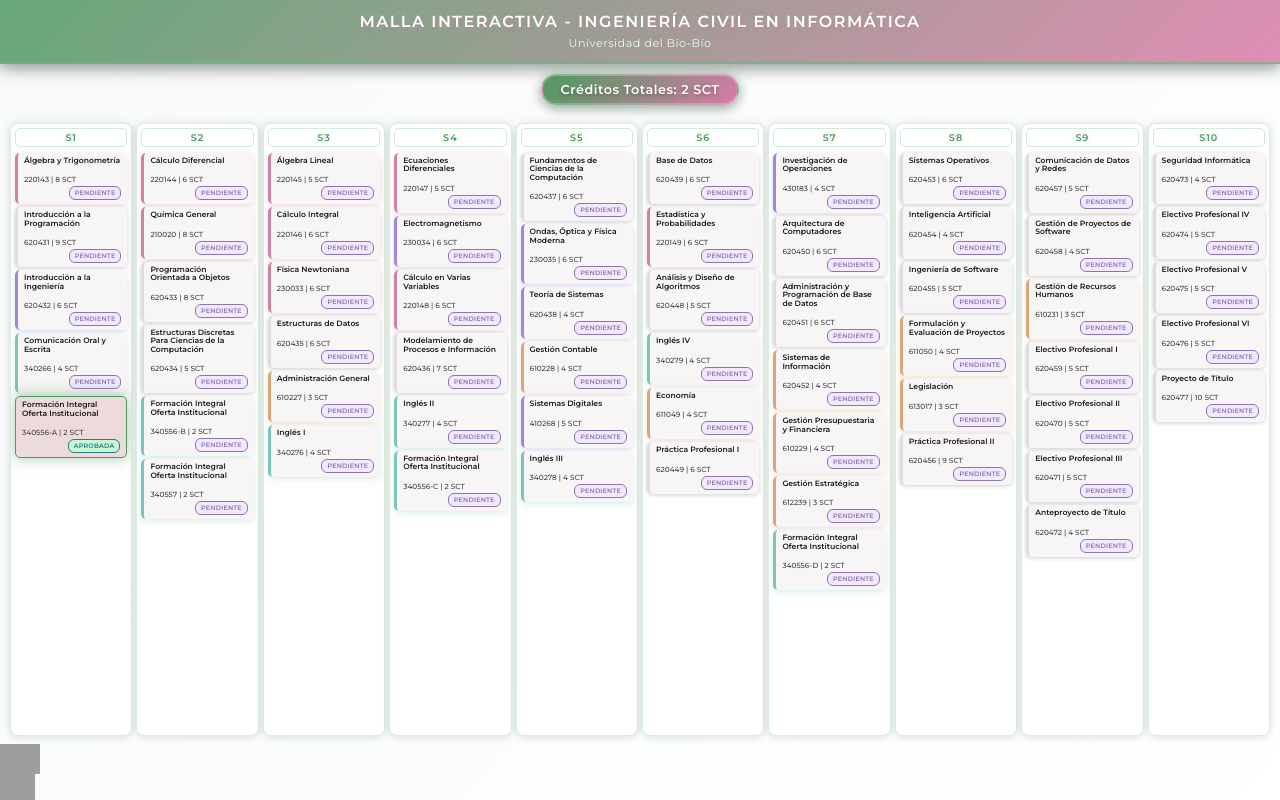
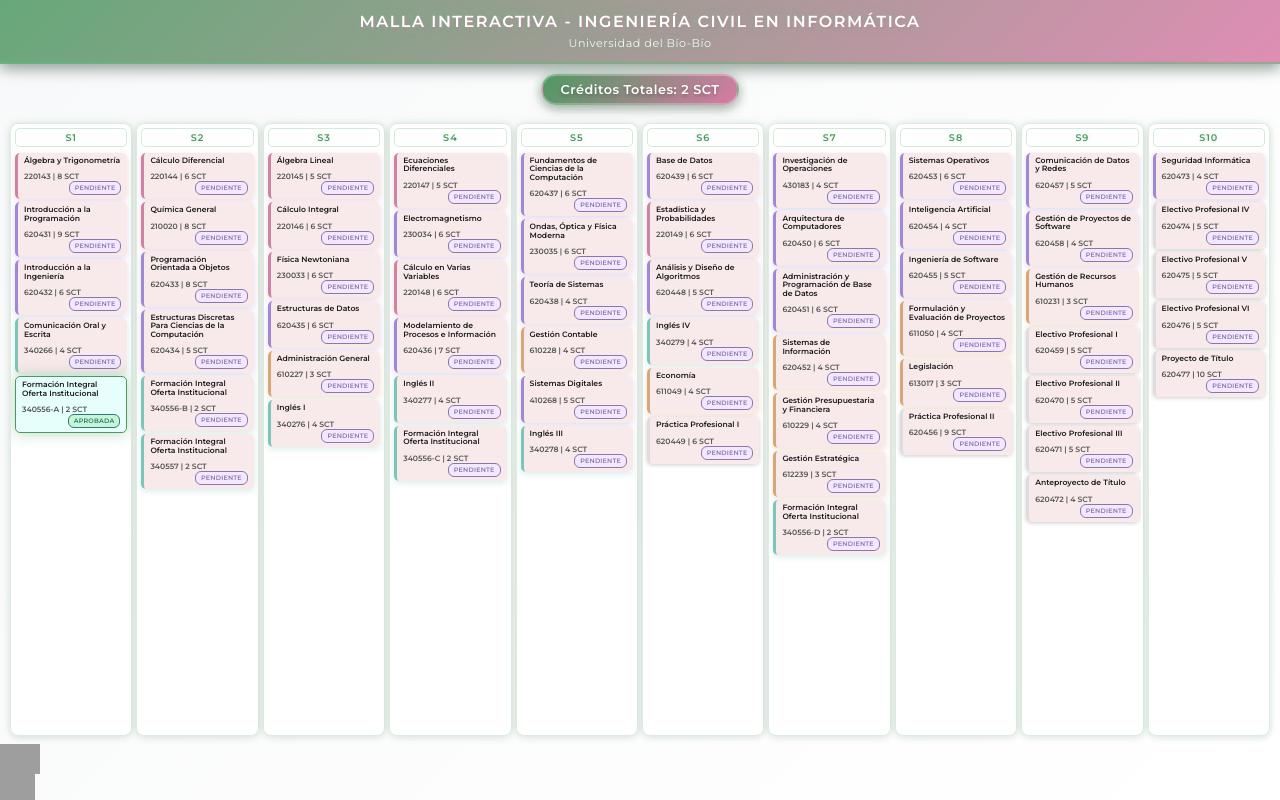
Before and after one commit to javimiau/malla-curricular, a website with bundled scripts: page index.html in a window 1280 px wide. Both pictures are taken after a click on the element 71 px from the left and 426 px from the top of the page. Built offline with nearby package versions, Linux system fonts and the light colour scheme; grey boxes are pictures that could not be loaded.

Commit message:
fix colores en areas

```diff
--- a/style.css
+++ b/style.css
@@ -8,7 +8,7 @@
     --rosa-suave: #ff85b9;
     --texto: #2e2929;
     --texto-oscuro: #1a1a1a;
-    --card-bg: rgba(247, 245, 245, 0.95);
+    --card-bg: rgba(248, 233, 233, 0.95);
     --fuente-principal: 'Montserrat', sans-serif;
 
     --bg-aprobada: #c6f6d5;
@@ -200,72 +200,59 @@ h1 {
     display: block;
     color: var(--texto-oscuro);
     font-weight: 600;
-    margin-bottom: 2px;
+    margin-bottom: 4px;
 }
 
 .info-materia small {
-    font-size: 0.46rem;
-    /* Color más oscuro (Gris carbón) para mejor lectura */
-    color: #444 !important;
-    /* Subimos el peso a 400 o 500 para que la letra no sea tan delgada */
-    font-weight: 500;
+    font-size: 0.48rem;
+    color: #555 !important; /* Gris oscuro para contraste */
+    font-weight: 600;
+    display: block;
+    margin-top: 7px;
 }
 
 /* Colores por área con glow suave */
-[class*="area-cienciasbasica"] {
+
+/* Ciencias Básicas */
+[class*="basica"] {
     border-left-color: #cd83a1 !important;
     box-shadow: 0 2px 6px rgba(205, 131, 161, 0.3);
 }
-[class*="area-cienciasbasica"]:hover {
-    box-shadow: 0 0 12px rgba(205, 131, 161, 0.6), 0 4px 15px rgba(0, 0, 0, 0.4);
-}
 
-[class*="area-cienciasdelaingenieria"] {
+/* Ciencias de la Computación / Ingeniería */
+[class*="computacion"], [class*="ingenieria"] {
     border-left-color: #a088d6 !important;
     box-shadow: 0 2px 6px rgba(160, 136, 214, 0.3);
 }
-[class*="area-cienciasdelaingenieria"]:hover {
-    box-shadow: 0 0 12px rgba(160, 136, 214, 0.6), 0 4px 15px rgba(0, 0, 0, 0.4);
-}
 
-[class*="area-ingenieriaaplicada"] {
+/* Ingeniería Aplicada */
+[class*="aplicada"] {
     border-left-color: #70b5cd !important;
     box-shadow: 0 2px 6px rgba(112, 181, 205, 0.3);
 }
-[class*="area-ingenieriaaplicada"]:hover {
-    box-shadow: 0 0 12px rgba(112, 181, 205, 0.6), 0 4px 15px rgba(0, 0, 0, 0.4);
-}
 
-[class*="area-gestion"] {
+/* Gestión y Economía */
+[class*="gestion"], [class*="economia"], [class*="contable"] {
     border-left-color: #d8a677 !important;
     box-shadow: 0 2px 6px rgba(216, 166, 119, 0.3);
 }
-[class*="area-gestion"]:hover {
-    box-shadow: 0 0 12px rgba(216, 166, 119, 0.6), 0 4px 15px rgba(0, 0, 0, 0.4);
-}
 
-[class*="area-formacionintegral"] {
+/* Formación Integral */
+[class*="formacionintegral"], [class*="comunicacion"] {
     border-left-color: #7ec5b9 !important;
     box-shadow: 0 2px 6px rgba(126, 197, 185, 0.3);
 }
-[class*="area-formacionintegral"]:hover {
-    box-shadow: 0 0 12px rgba(126, 197, 185, 0.6), 0 4px 15px rgba(0, 0, 0, 0.4);
-}
 
-[class*="area-idioma"], [class*="area-ingles"] {
+/* Idiomas */
+[class*="idioma"], [class*="ingles"] {
     border-left-color: #b54f98 !important;
     box-shadow: 0 2px 6px rgba(181, 79, 152, 0.3);
 }
-[class*="area-idioma"]:hover, [class*="area-ingles"]:hover {
-    box-shadow: 0 0 12px rgba(181, 79, 152, 0.6), 0 4px 15px rgba(0, 0, 0, 0.4);
-}
 
-[class*="area-electivo"], [class*="area-proyecto"], [class*="area-anteproyecto"] {
+/* Proyectos y Títulos */
+[class*="electivo"], [class*="proyecto"], [class*="anteproyecto"], [class*="titulo"] {
     border-left-color: #e3dd89 !important;
     box-shadow: 0 2px 6px rgba(227, 221, 137, 0.3);
-}
-[class*="area-electivo"]:hover, [class*="area-proyecto"]:hover, [class*="area-anteproyecto"]:hover {
-    box-shadow: 0 0 12px rgba(227, 221, 137, 0.6), 0 4px 15px rgba(0, 0, 0, 0.4);
 }
 
 /* Badges */
@@ -332,7 +319,8 @@ h1 {
 }
 
 .card-aprobada {
-    box-shadow: 0 0 15px rgba(77, 154, 97, 0.5) !important;
+    box-shadow: 0 0 15px rgba(77, 154, 97, 0.4) !important;
     border: 1px solid var(--verde-primario) !important;
-    background-color: rgb(237, 218, 218) !important; /* Un fondo levemente más verde */
+    background-color: #e6fffa !important; /* Verde menta muy claro */
+    transition: background-color 0.4s ease;
 }
```
Also changed, not shown: index.html (+1 -1 lines).
